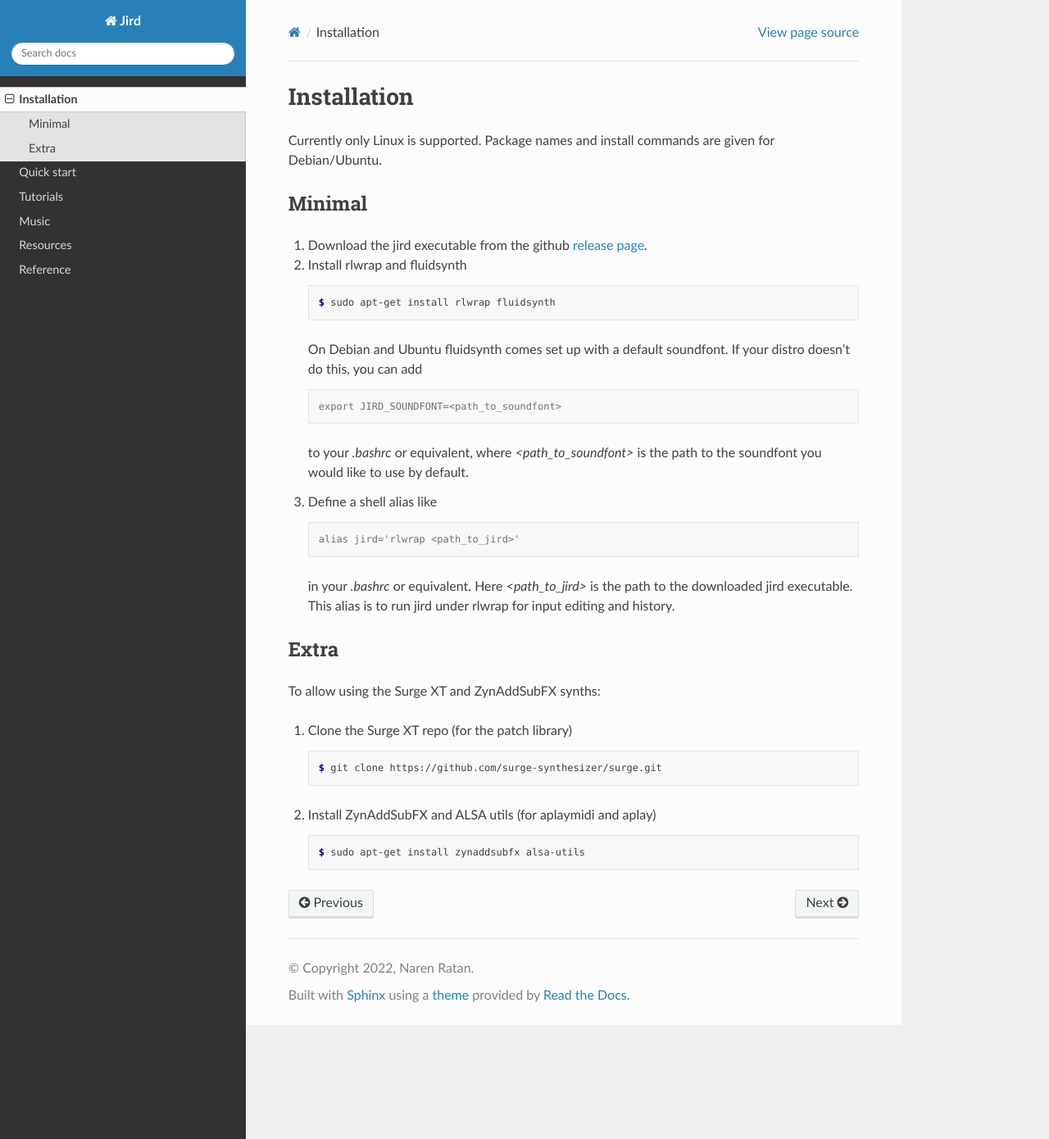
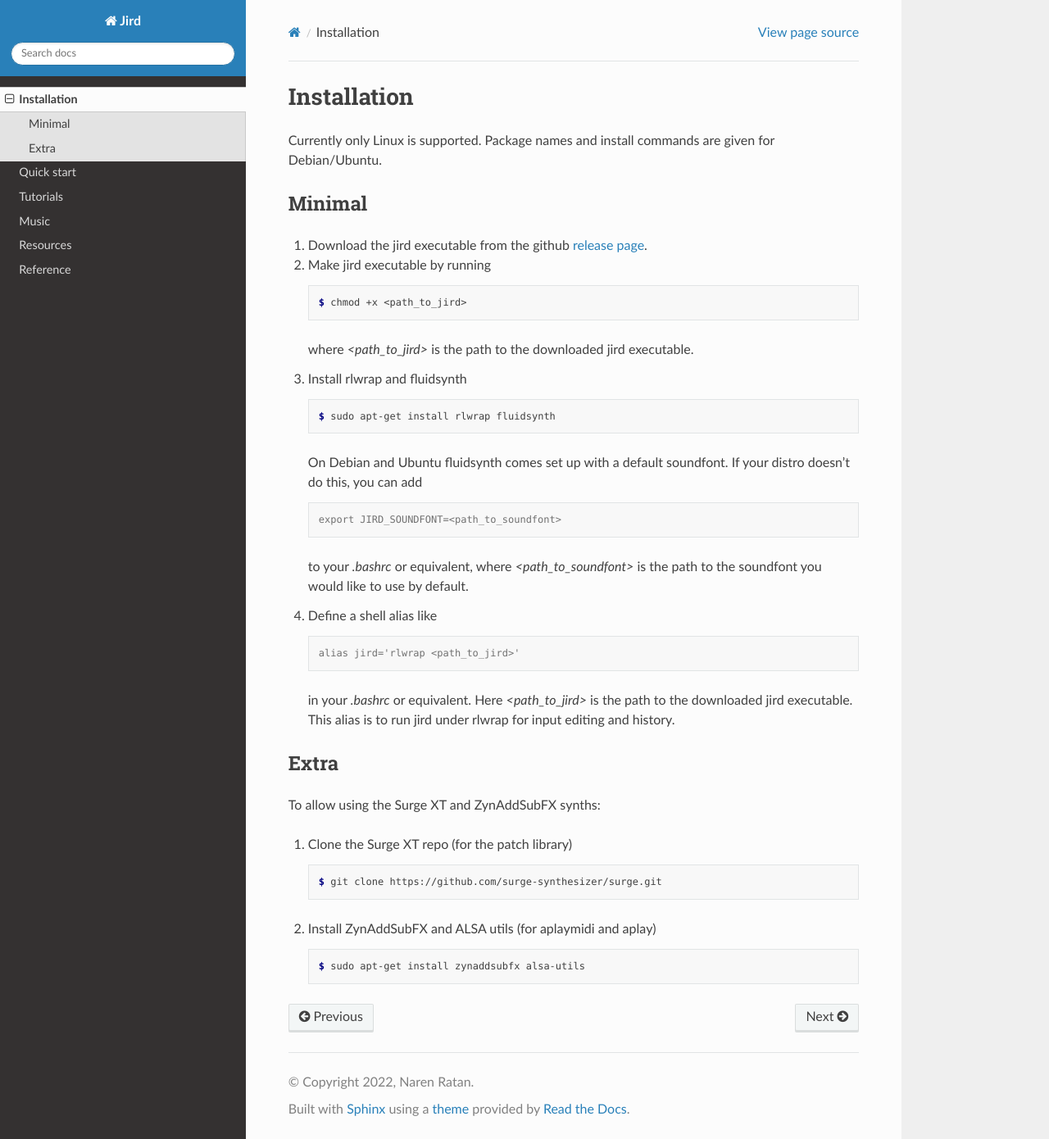
Before and after one commit to narenratan/jird, a Sphinx documentation site: the page built from docs/source/installation.rst, in a window 1280 px wide and 1390 px high. Shown: the whole window at 82% size. Built offline with Sphinx 7.4.7 and the Read the Docs theme 2.0.0, drawn with Linux system fonts in a browser that asks for light colours.

Commit message:
Add chmod +x to installation docs

```diff
--- a/docs/source/installation.rst
+++ b/docs/source/installation.rst
@@ -8,6 +8,14 @@ Minimal
 -------
 #.  Download the jird executable from the github `release page
     <https://github.com/narenratan/jird/releases>`_.
+
+#.  Make jird executable by running
+
+    .. code:: console
+
+        $ chmod +x <path_to_jird>
+
+    where `<path_to_jird>` is the path to the downloaded jird executable.
 
 #.  Install rlwrap and fluidsynth
 
```
